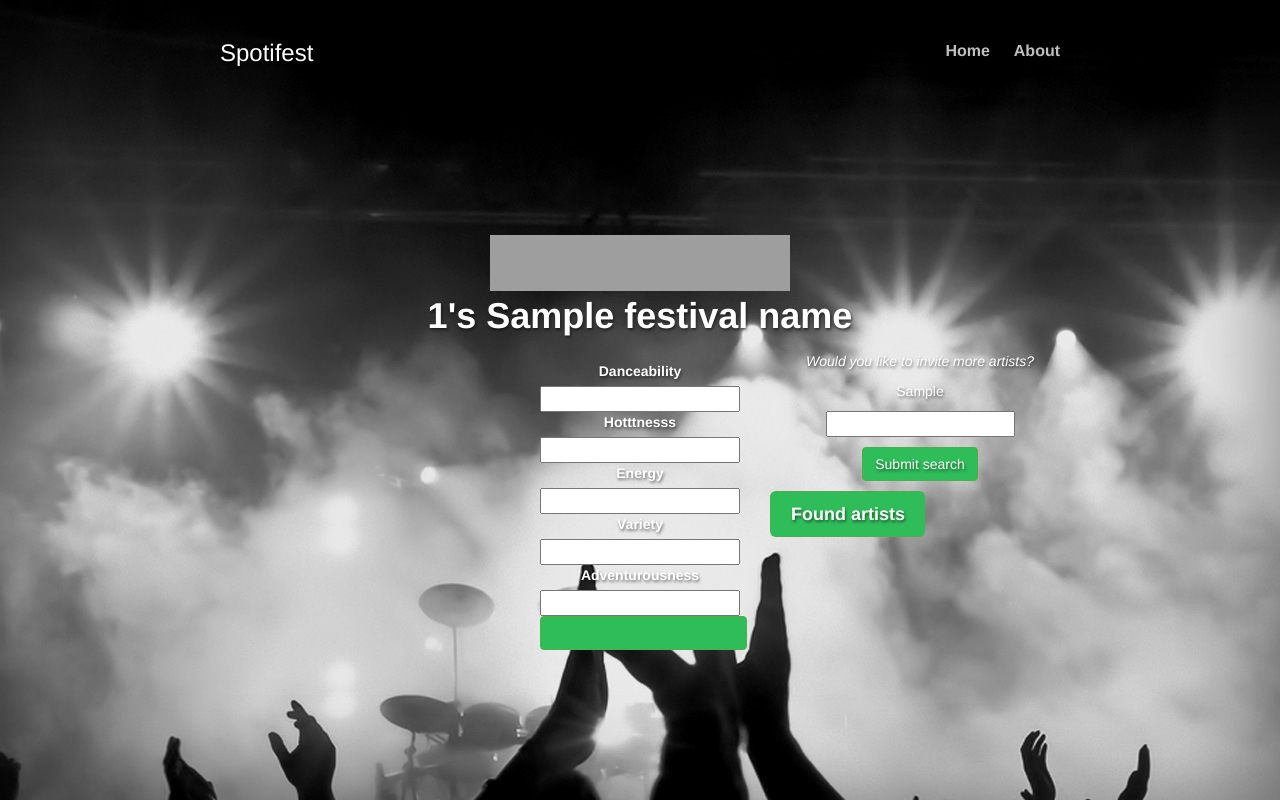
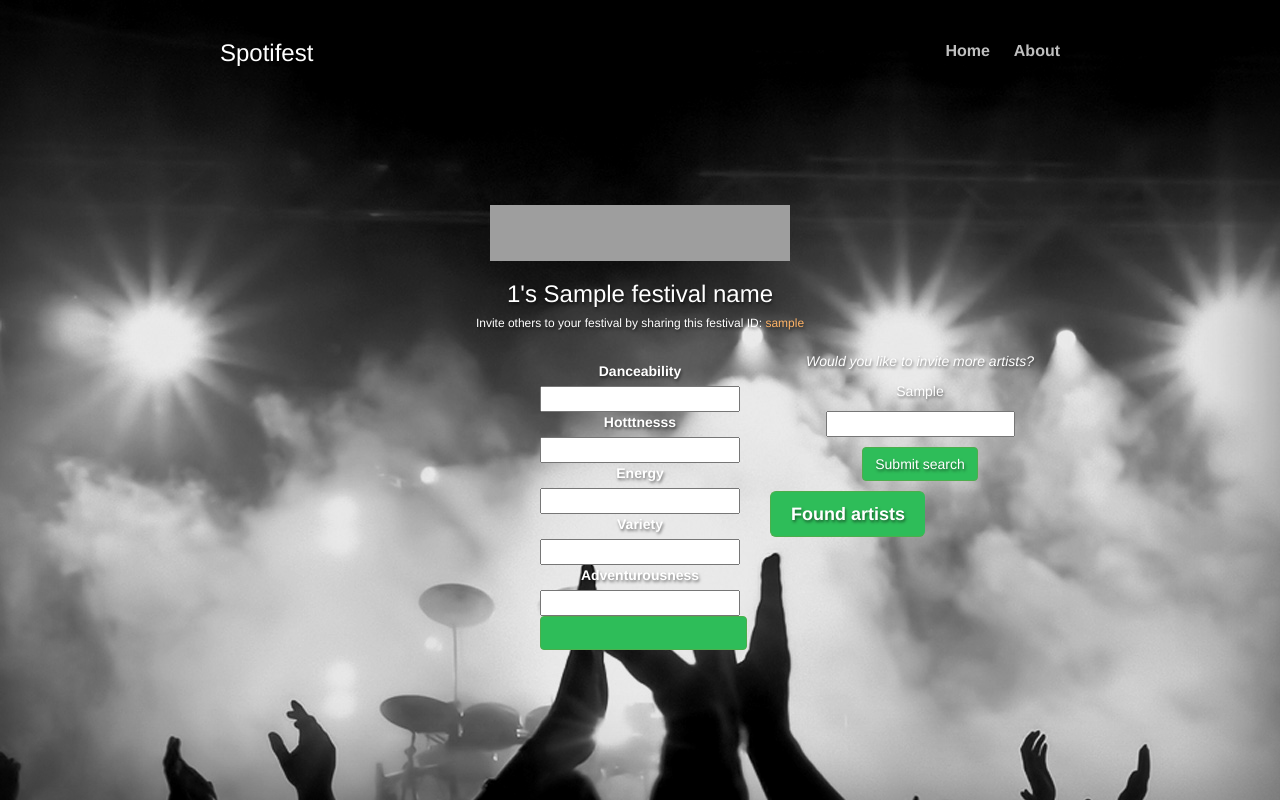
Before and after one commit to LiYChristopher/spotifest, a Flask app: template library/templates/festival.html in a window 1280 px wide. Run offline with Flask 2, Linux system fonts and the light colour scheme; the template is opened without the code that fills it: most values are stand-ins (such as "Sample title", 1, 10 or a date in 2020); form fields are guessed from the names that the template uses; some libraries are stand-ins or nearby versions; grey boxes are pictures that could not be loaded.

Commit message:
updated with master changes

```diff
--- a/library/static/stylesheet.css
+++ b/library/static/stylesheet.css
@@ -385,6 +385,8 @@ p {
 
 .flex-left {
   order: -1;
+  /* margin-right: auto;
+  margin-left: auto; */
   /*overflow-x: hidden;*/
   /* border-style: solid;*/
   width: 200px;
@@ -403,6 +405,8 @@ p {
   order: 1;
   order-style: solid;
   width: 200px;
+  /* margin-right: auto;
+  margin-left: auto; */
   /* border-style: solid;*/
 }
 
--- a/library/templates/festival.html
+++ b/library/templates/festival.html
@@ -75,10 +75,13 @@
 
         <div class='flex-center'>
             <iframe src="https://embed.spotify.com/follow/1/?uri=spotify:user:{{ all_users['organizer']['userId'] }}&size=detail&theme=dark" width="300" height="56" scrolling="no" frameborder="0" style="vertical-align: middle; border:none; overflow:hidden;" allowtransparency="true"></iframe>
-            <h1>{{ all_users['organizer']['userId'] }}'s
+            <h3>{{ all_users['organizer']['userId'] }}'s
             {% if is_org == true %} festival
             {% else %} {{ festival_name }}
-            {% endif %}</h1>
+            {% endif %}</h3>
+            <h6>Invite others to your festival by sharing this festival ID:
+            <span style='color:#ffb366'>{{ url_slug }}</span>
+            </h6>
         </div>
 
 
```
